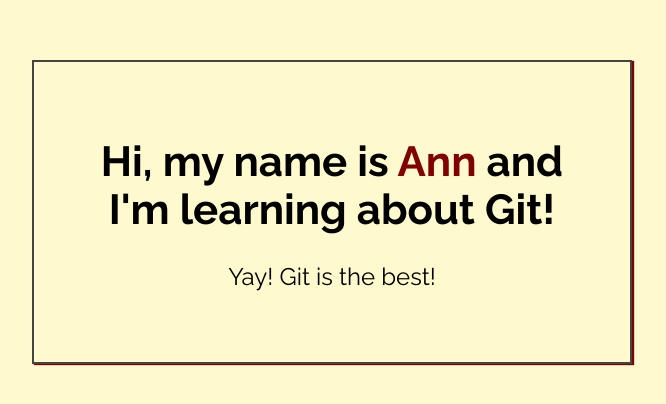
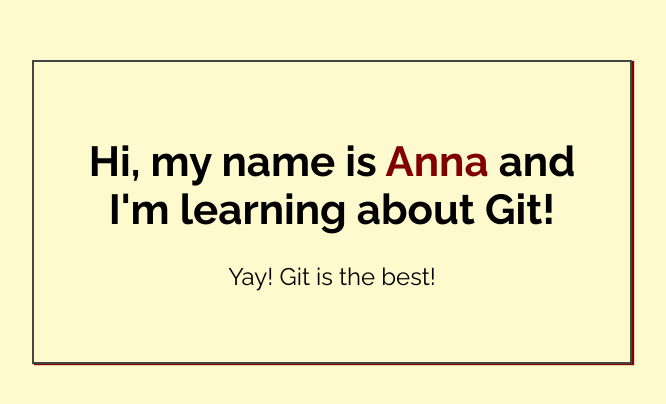
Before and after one commit to annastoj/Website-Design-MFR, a plain HTML site: page index.html in a window 1280 px wide. Shown: the part 188-592 px from the top of the page, without its empty margins (308-974 px from the left). Drawn offline with Linux system fonts and the light colour scheme.

Commit message:
Added name to index.html

```diff
--- a/index.html
+++ b/index.html
@@ -14,7 +14,7 @@
 <body>
 
     <div class="greeting">
-        <h1>Hi, my name is <span class="highlight">Ann</span> and I'm learning about Git! </h1>
+        <h1>Hi, my name is <span class="highlight">Anna</span> and I'm learning about Git! </h1>
 
         <p>Yay! Git is the best!</p>
     </div>
```
